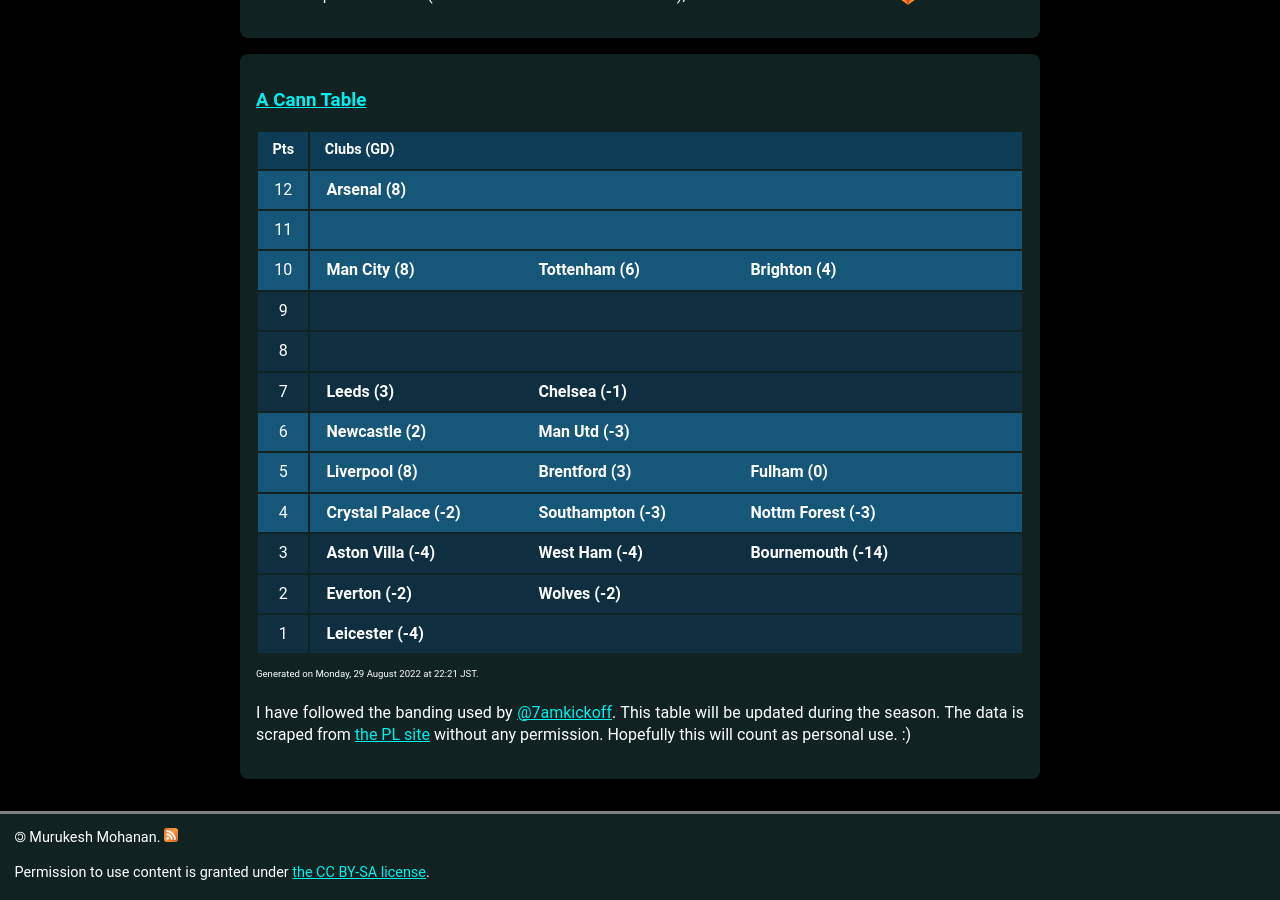
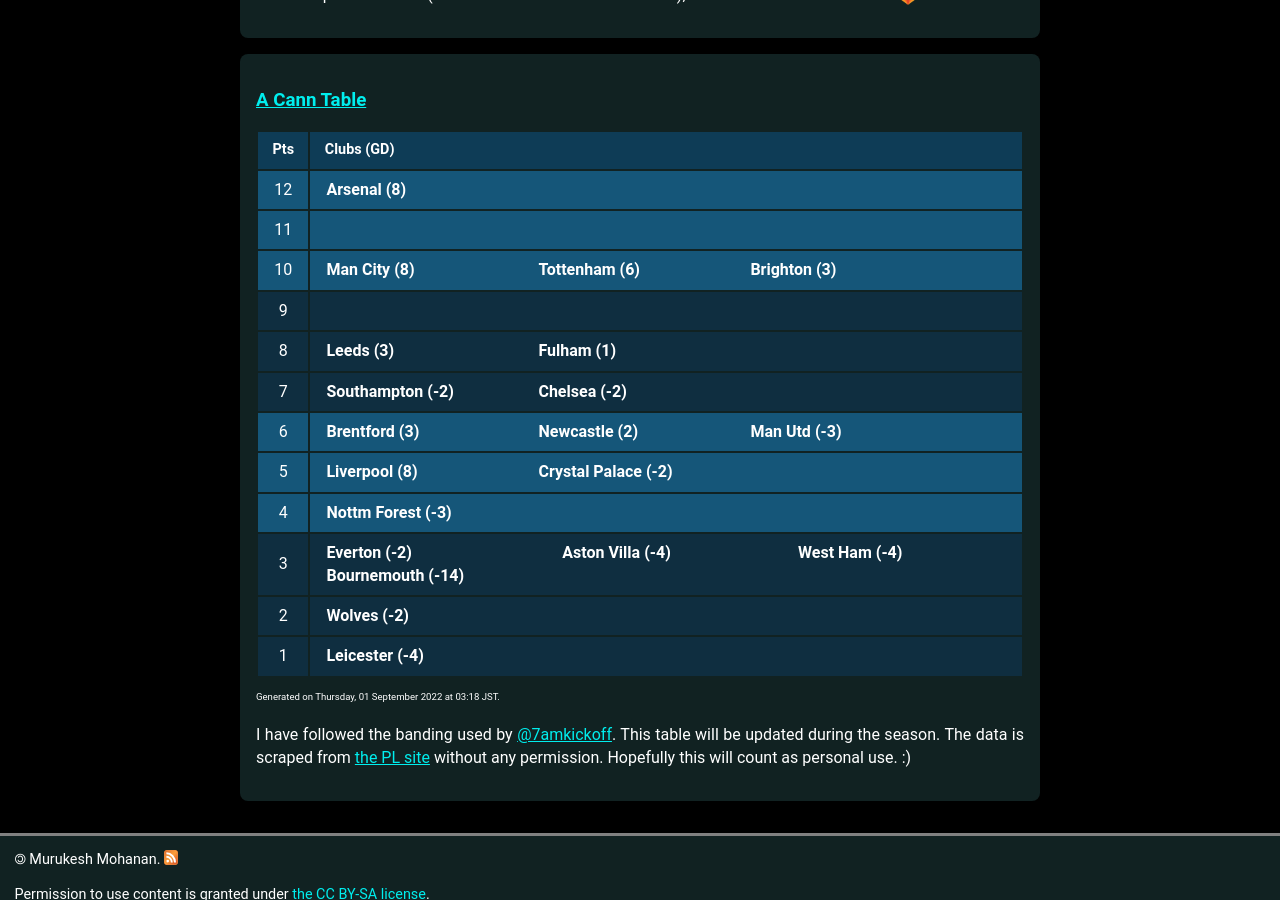
Before and after one commit to muru/muru.github.io, a Jekyll site: the page built from resources.md, in a window 1280 px wide and 900 px high, scrolled down 1315 px. Built offline with Jekyll 4.4.1, drawn with Linux system fonts in a browser that asks for light colours; some web fonts are replaced.

Commit message:
updated cann-table: Thu  1 Sep 03:18:30 JST 2022

```diff
--- a/cann-table.html
+++ b/cann-table.html
@@ -16,7 +16,7 @@
 		<td class="cann-clubs">
 			<span class="club-name"> Man City (8) </span>
 			<span class="club-name"> Tottenham (6) </span>
-			<span class="club-name"> Brighton (4) </span>
+			<span class="club-name"> Brighton (3) </span>
 		</td>
  	</tr>
 	<tr class="cann-row-2">
@@ -27,18 +27,21 @@
 	<tr class="cann-row-2">
 		<td class="cann-point"> 8 </td>
 		<td class="cann-clubs">
+			<span class="club-name"> Leeds (3) </span>
+			<span class="club-name"> Fulham (1) </span>
 		</td>
  	</tr>
 	<tr class="cann-row-2">
 		<td class="cann-point"> 7 </td>
 		<td class="cann-clubs">
-			<span class="club-name"> Leeds (3) </span>
-			<span class="club-name"> Chelsea (-1) </span>
+			<span class="club-name"> Southampton (-2) </span>
+			<span class="club-name"> Chelsea (-2) </span>
 		</td>
  	</tr>
 	<tr class="cann-row-1">
 		<td class="cann-point"> 6 </td>
 		<td class="cann-clubs">
+			<span class="club-name"> Brentford (3) </span>
 			<span class="club-name"> Newcastle (2) </span>
 			<span class="club-name"> Man Utd (-3) </span>
 		</td>
@@ -47,21 +50,19 @@
 		<td class="cann-point"> 5 </td>
 		<td class="cann-clubs">
 			<span class="club-name"> Liverpool (8) </span>
-			<span class="club-name"> Brentford (3) </span>
-			<span class="club-name"> Fulham (0) </span>
+			<span class="club-name"> Crystal Palace (-2) </span>
 		</td>
  	</tr>
 	<tr class="cann-row-1">
 		<td class="cann-point"> 4 </td>
 		<td class="cann-clubs">
-			<span class="club-name"> Crystal Palace (-2) </span>
-			<span class="club-name"> Southampton (-3) </span>
 			<span class="club-name"> Nottm Forest (-3) </span>
 		</td>
  	</tr>
 	<tr class="cann-row-2">
 		<td class="cann-point"> 3 </td>
 		<td class="cann-clubs">
+			<span class="club-name"> Everton (-2) </span>
 			<span class="club-name"> Aston Villa (-4) </span>
 			<span class="club-name"> West Ham (-4) </span>
 			<span class="club-name"> Bournemouth (-14) </span>
@@ -70,7 +71,6 @@
 	<tr class="cann-row-2">
 		<td class="cann-point"> 2 </td>
 		<td class="cann-clubs">
-			<span class="club-name"> Everton (-2) </span>
 			<span class="club-name"> Wolves (-2) </span>
 		</td>
  	</tr>
@@ -81,4 +81,4 @@
 		</td>
  	</tr>
 </table>
-<span id="cann-gen-note"> Generated on  Monday, 29 August 2022 at 22:21 JST. </span>
+<span id="cann-gen-note"> Generated on  Thursday, 01 September 2022 at 03:18 JST. </span>
```
